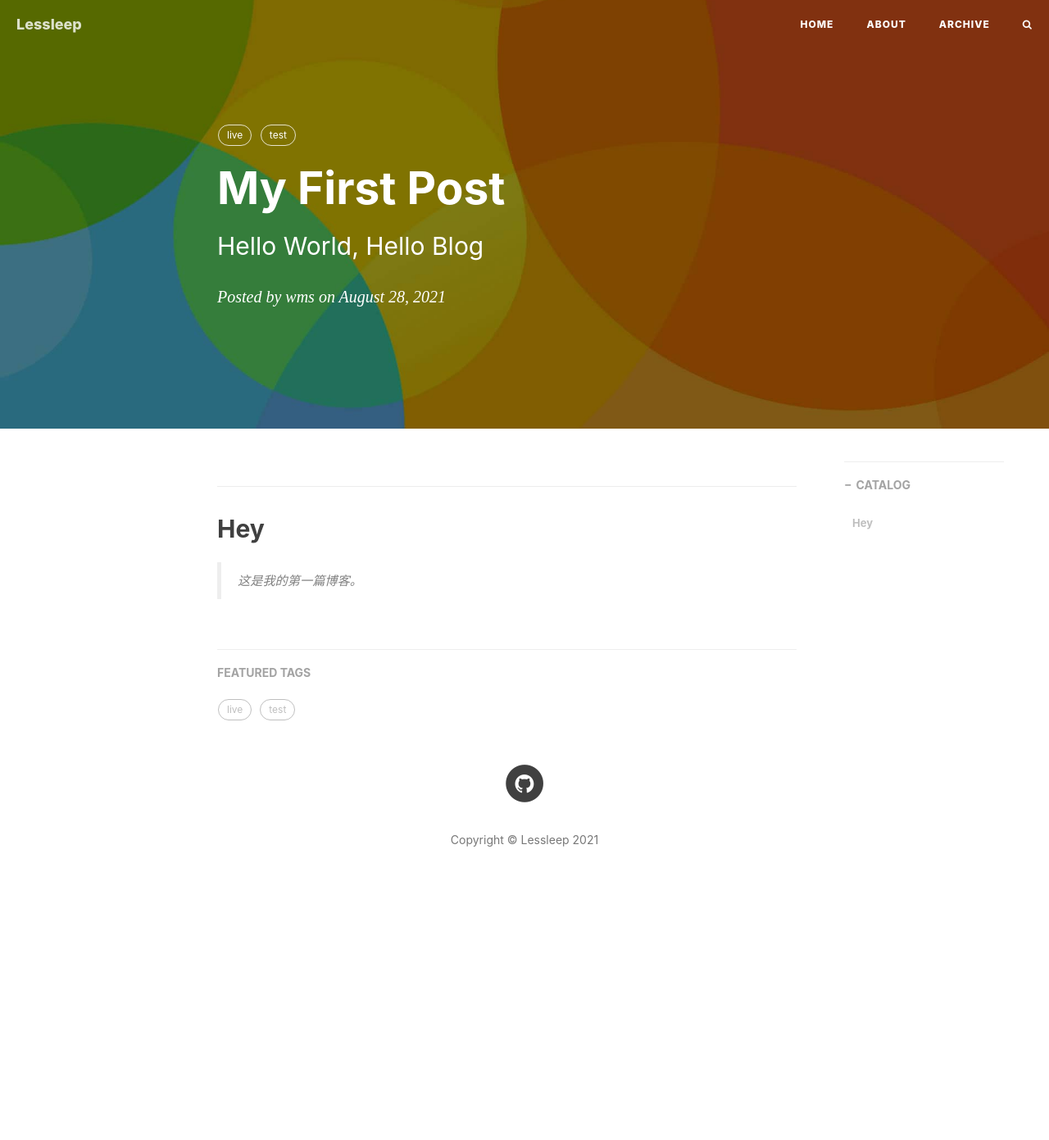
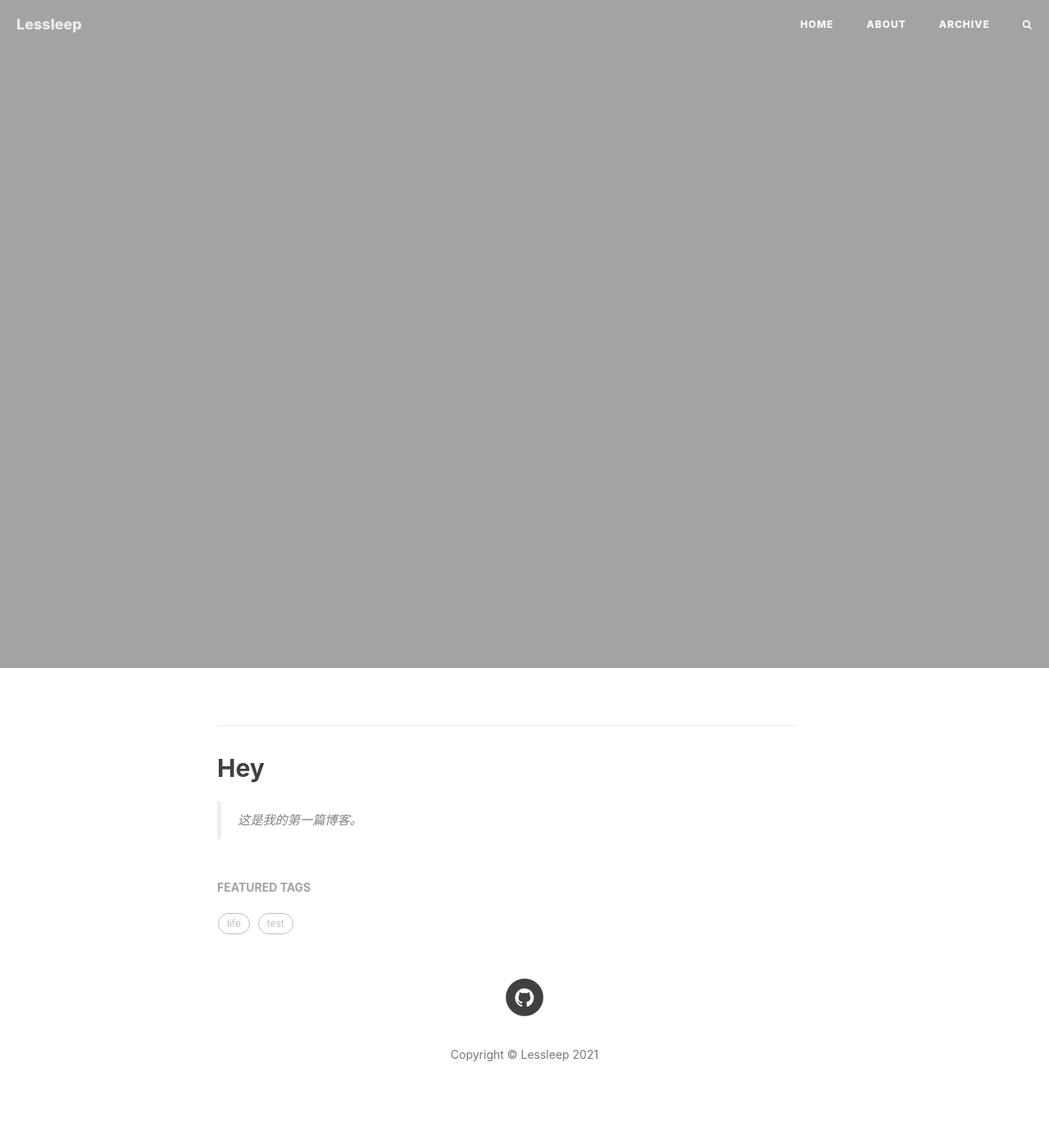
Before and after one commit to mswang1998/mswang1998.github.io, a Jekyll site: the page built from _posts/2021-08-28-hello.md, in a window 1280 px wide. Shown: the whole page at 82% size. Built offline with Jekyll 4.4.1, drawn with Linux system fonts in a browser that asks for light colours; nearby versions of some CDN libraries; comment, search, counter and statistics services are not loaded; before the commit the page ends 1129 px from its top, so only the background shows below that.

Commit message:
Update 2021-08-28-hello.md

```diff
--- a/_posts/2021-08-28-hello.md
+++ b/_posts/2021-08-28-hello.md
@@ -1,13 +1,13 @@
 ---
-layout:     post   				    # 使用的布局（不需要改）
+layout:     keynote   				    # 使用的布局（不需要改）
 title:      My First Post 				# 标题
 subtitle:   Hello World, Hello Blog #副标题
 date:       2021-08-28 				# 时间
-author:     wms 						# 作者
+author:     Lessleep 						# 作者
 header-img: img/post-bg-miui6.jpg 	#这篇文章标题背景图片
 catalog: true 						# 是否归档
 tags:								#标签
-    - live
+    - life
     - test
 ---
 
```
